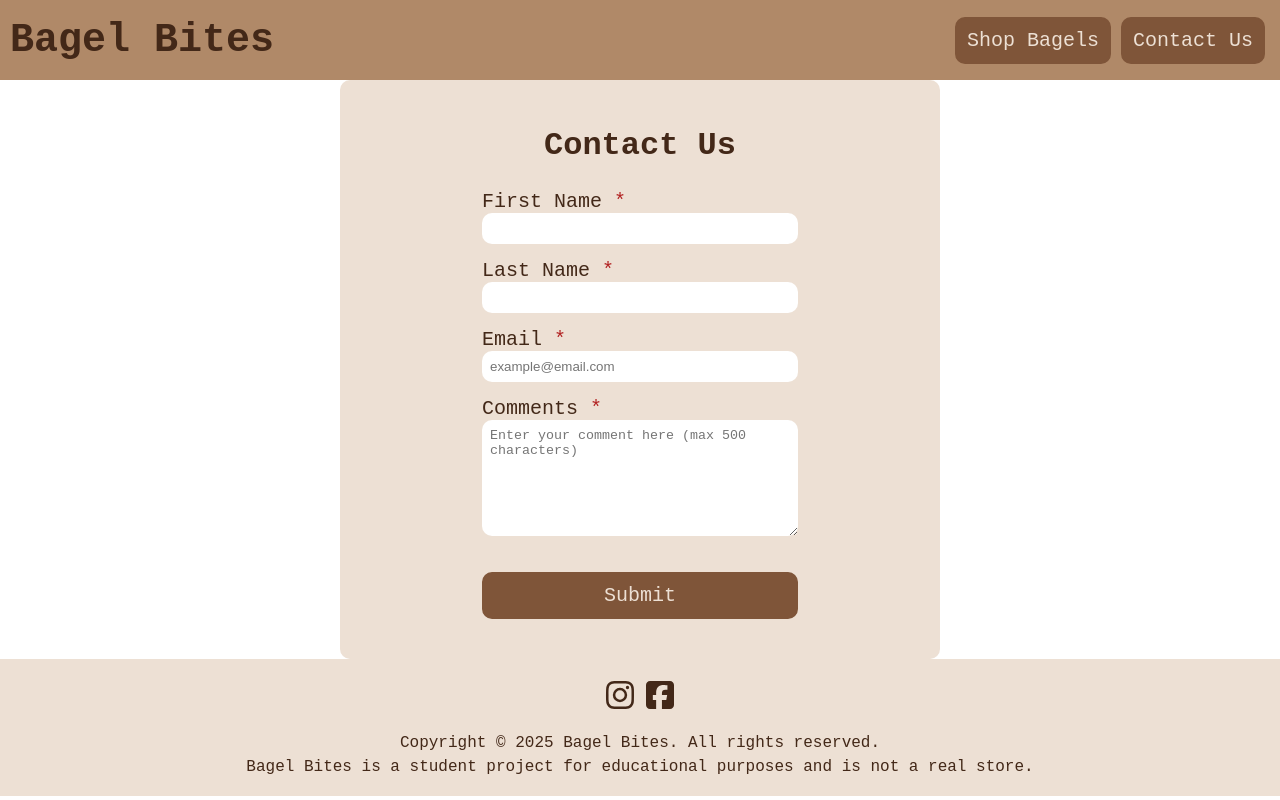
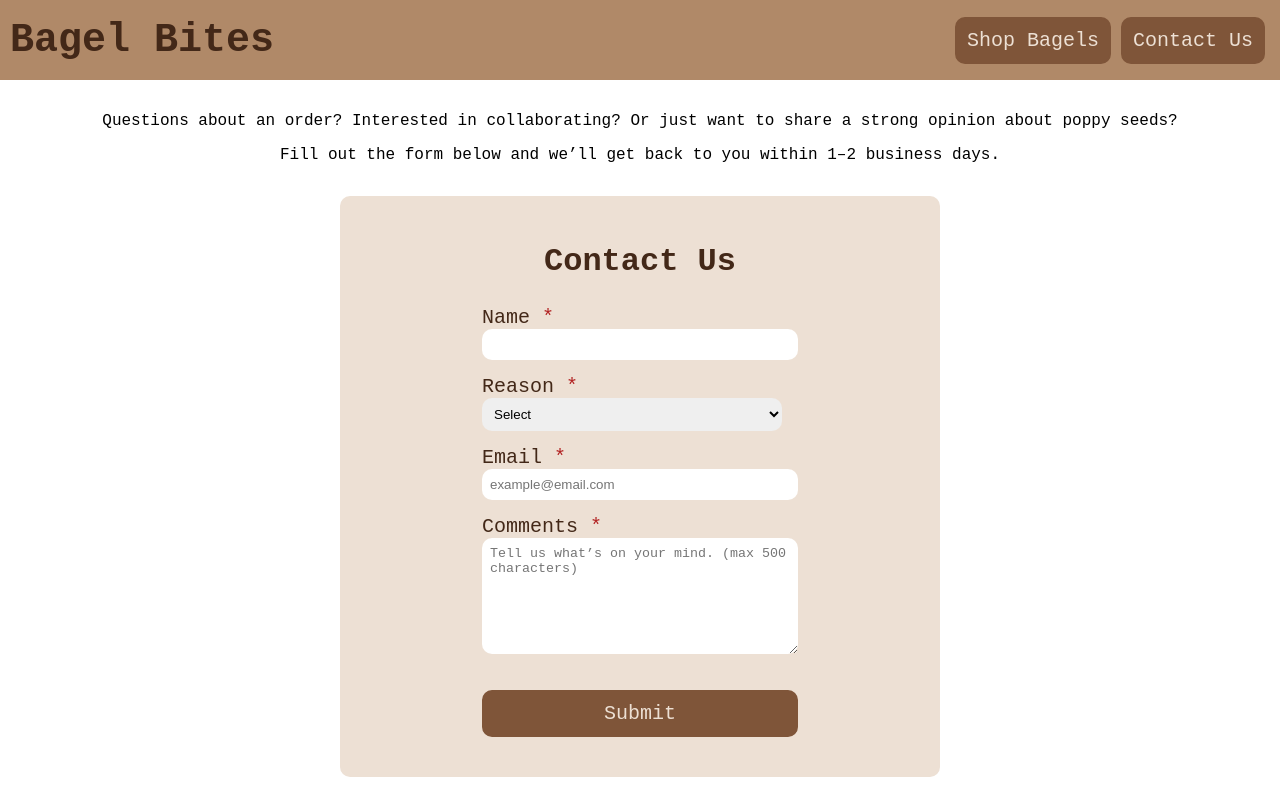
Before and after one commit to reneemes/e-commerce-react, a React (Vite) app in the folder client/: page /contact in a window 1280 px wide. Shown: the top 800 px of the page. Built offline with nearby package versions, Linux system fonts and the light colour scheme.

Commit message:
Feat: added text to the contact page

```diff
--- a/client/index.html
+++ b/client/index.html
@@ -2,9 +2,9 @@
 <html lang="en">
   <head>
     <meta charset="UTF-8" />
-    <link rel="icon" type="image/svg+xml" href="/vite.svg" />
     <meta name="viewport" content="width=device-width, initial-scale=1.0" />
     <script src="https://kit.fontawesome.com/fdf00391bb.js" crossorigin="anonymous"></script>
+    <link rel="icon" type="image/x-icon" href="/favicon.ico">
     <title>Bagel Bites</title>
   </head>
   <body>
--- a/client/src/App.css
+++ b/client/src/App.css
@@ -1,6 +1,6 @@
-main {
+/* main {
   min-height: 100vh;
-}
+} */
 
 /* #root {
   max-width: 1280px;
--- a/client/src/App.jsx
+++ b/client/src/App.jsx
@@ -9,7 +9,7 @@ import Footer from './components/Footer/Footer';
 function App() {
 
   return (
-    <main>
+    <>
       <Header />
       <Routes>
         <Route path='/' element={<HomePage/>}/>
@@ -17,7 +17,7 @@ function App() {
         <Route path='/shop' element={<ProductPage/>}/>
       </Routes>
       <Footer />
-    </main>
+    </>
   )
 }
 
--- a/client/src/components/ContactPage/Contact.jsx
+++ b/client/src/components/ContactPage/Contact.jsx
@@ -4,14 +4,34 @@ function Contact() {
 
   return (
     <div className='contact'>
+      <div className='contact-intro'>
+        <p className='contact-intro__txt'>
+          Questions about an order? Interested in collaborating?
+          Or just want to share a strong opinion about poppy seeds?
+        </p>
+        <p className='contact-intro__txt'>
+          Fill out the form below and we’ll get back to you within 1–2 business days.
+        </p>
+      </div>
+
       <section className='contact-sec'>
         <h1 className='contact-sec__title'>Contact Us</h1>
         <form className='contact-form' id='contact-form' method='post'>
-          <label for='first-name' className='contact-form__label contact-form__label--required'>First Name</label>
-          <input type='text' name='first-name' id='first-name' required/>
+          <label for='name' className='contact-form__label contact-form__label--required'>Name</label>
+          <input type='text' name='name' id='name' required/>
 
-          <label for='last-name' className='contact-form__label contact-form__label--required'>Last Name</label>
-          <input type='text' name='last-name' id='last-name' required/>
+          {/* <label for='last-name' className='contact-form__label contact-form__label--required'>Last Name</label>
+          <input type='text' name='last-name' id='last-name' required/> */}
+
+          <label for='reason' className='contact-form__label contact-form__label--required'>Reason</label>
+          <select name='reason' id='reason'>
+            <option value={''}>Select</option>
+            <option value={'order-questions'}>Order Questions</option>
+            <option value={'wholesale'}>Wholesale or Partnerships</option>
+            <option value={'media'}>Press or Media</option>
+            <option value={'feedback'}>Feedback</option>
+            <option value={'other'}>Other</option>
+          </select>
 
           <label for='email' className='contact-form__label contact-form__label--required'>Email</label>
           <input type='email' name='email' id='email'
@@ -21,13 +41,18 @@ function Contact() {
             required />
 
           <label for='comment-box' className='contact-form__label contact-form__label--required'>Comments</label>
-          <textarea name='comments' maxlength='500' placeholder='Enter your comment here (max 500 characters)' id='comment-box'></textarea>
+          <textarea name='comments' maxlength='500' placeholder='Tell us what’s on your mind. (max 500 characters)' id='comment-box'></textarea>
           <p id='character-output'></p>
 
           <p className='error-message'></p>
+          {/* <button className='submit-btn contact-form__submit-btn' type='submit' id='submit-btn'>Contact the crumb council</button> */}
           <button className='submit-btn contact-form__submit-btn' type='submit' id='submit-btn'>Submit</button>
         </form>
       </section>
+      <div className='response-msg'>
+        <p className='response-msg__txt'>We aim to respond to all messages within 48 hours, Monday–Friday.</p>
+        <p className='response-msg__txt'>No bots. No autoresponder. Just real humans who care deeply about bagels.</p>
+      </div>
     </div>
   )
 }
--- a/client/src/components/ContactPage/Contact.scss
+++ b/client/src/components/ContactPage/Contact.scss
@@ -1,8 +1,18 @@
 @use '../../styles/variables' as vars;
 
 // .contact {
-//   min-height: 80vh;
+//   // min-height: 80vh;
 // }
+
+.contact-intro,
+.response-msg {
+  text-align: center;
+  padding: 1rem;
+
+  &__txt {
+    font-size: 1rem;
+  }
+}
 
 .contact-sec {
   background-color: vars.$light-brown;
@@ -23,6 +33,7 @@
   display: flex;
   flex-direction: column;
   align-items: flex-start;
+  padding: 0 1rem;
 
   &__label {
     color: vars.$dark-brown;
@@ -42,9 +53,11 @@
   }
 
   input,
-  textarea {
+  textarea,
+  select {
     @include vars.input-box;
     margin: 0 0 15px 0;
+    // min-width: 316px;
   }
 
   textarea {
@@ -64,23 +77,23 @@
 }
 
 @media screen and (min-width: 768px) {
-  #hamburger-icon {
-    display: none;
-  }
+  // #hamburger-icon {
+  //   display: none;
+  // }
 
-  .nav--desktop {
-    display: flex;
-    justify-content: space-between;
-    align-items: center;
-  }
+  // .nav--desktop {
+  //   display: flex;
+  //   justify-content: space-between;
+  //   align-items: center;
+  // }
 
-  .header {
-    &__product-btn,
-    &__home-btn {
-      @include vars.btn;
-      margin: 0 5px;
-    }
-  }
+  // .header {
+  //   &__product-btn,
+  //   &__home-btn {
+  //     @include vars.btn;
+  //     margin: 0 5px;
+  //   }
+  // }
 
   // main {
   //   margin: 30px;
--- a/client/src/index.css
+++ b/client/src/index.css
@@ -4,8 +4,5 @@ body {
   font-family: 'Courier New', Courier, monospace;
   display: flex;
   flex-direction: column;
+  box-sizing: border-box;
 }
-
-main {
-  flex-grow: 1;
-}
```
Also changed, not shown: 1 other file (tests, documents, lock files or other folders).
